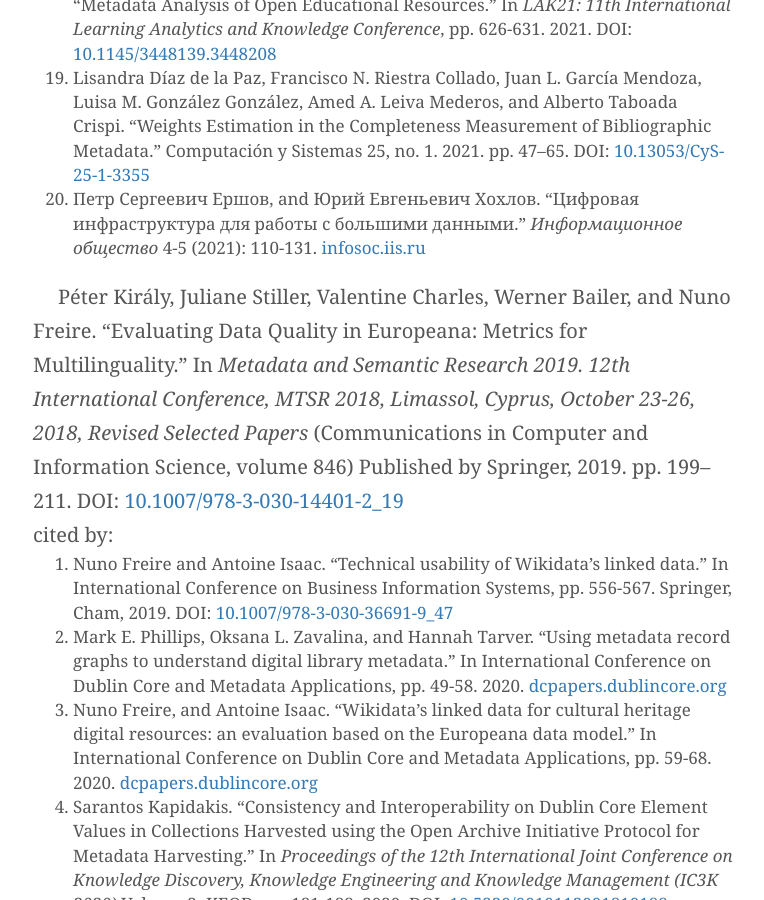
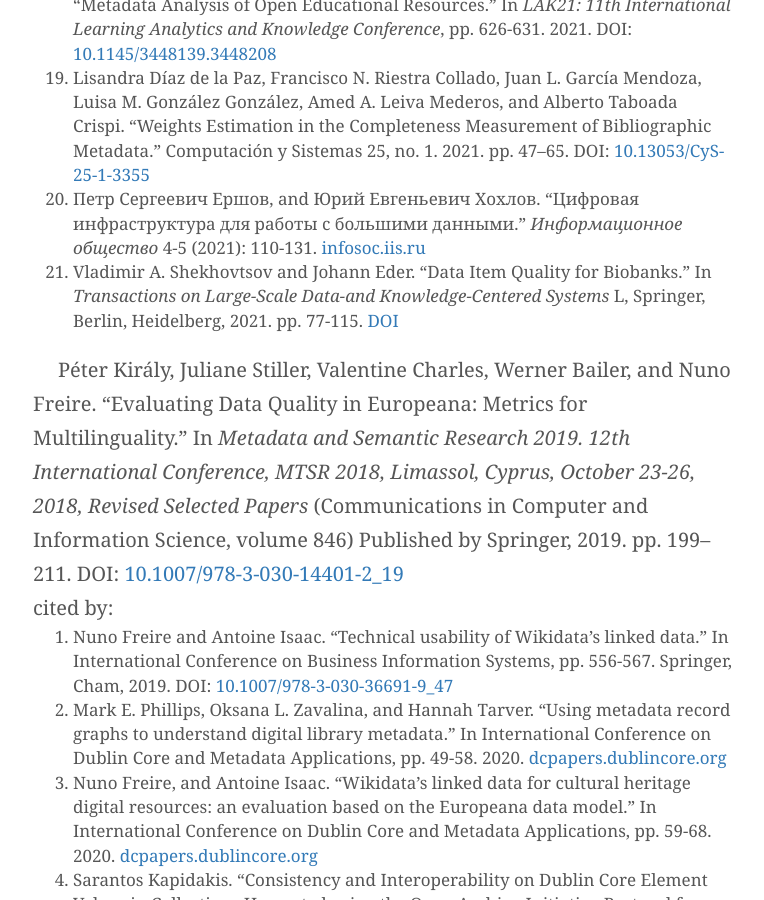
Before and after one commit to pkiraly/pkiraly.github.io, a Jekyll site: the page built from about.md, in a window 1280 px wide and 900 px high, scrolled down 6534 px. Shown: the whole window, without its empty margins (257-1021 px from the left). Built offline with Jekyll 4.4.1, drawn with Linux system fonts in a browser that asks for light colours; nearby versions of some CDN libraries; some web fonts are replaced; comment, search, counter and statistics services are not loaded.

Commit message:
Add Shekhovtsov and Eder, 2021

```diff
--- a/about.md
+++ b/about.md
@@ -118,6 +118,7 @@ cited by:<br/>
 18. Mohammadreza Tavakoli, Mirette Elias, Gábor Kismihók, and Sören Auer. "Metadata Analysis of Open Educational Resources." In _LAK21: 11th International Learning Analytics and Knowledge Conference_, pp. 626-631. 2021. DOI: [10.1145/3448139.3448208](https://doi.org/10.1145/3448139.3448208)
 19. Lisandra Díaz de la Paz, Francisco N. Riestra Collado, Juan L. García Mendoza, Luisa M. González González, Amed A. Leiva Mederos, and Alberto Taboada Crispi. "Weights Estimation in the Completeness Measurement of Bibliographic Metadata." Computación y Sistemas 25, no. 1. 2021. pp. 47–65. DOI: [10.13053/CyS-25-1-3355](https://doi.org/10.13053/CyS-25-1-3355)
 20. Петр Сергеевич Ершов, and Юрий Евгеньевич Хохлов. "Цифровая инфраструктура для работы с большими данными." _Информационное общество_ 4-5 (2021): 110-131. [infosoc.iis.ru](http://infosoc.iis.ru/article/view/657)
+21. Vladimir A. Shekhovtsov and Johann Eder. "Data Item Quality for Biobanks." In _Transactions on Large-Scale Data-and Knowledge-Centered Systems_ L, Springer, Berlin, Heidelberg, 2021. pp. 77-115. [DOI](https://doi.org/10.1007/978-3-662-64553-6_5)
 
 Péter Király, Juliane Stiller, Valentine Charles, Werner Bailer, and Nuno Freire. “Evaluating Data Quality in Europeana: Metrics for Multilinguality.” In *Metadata and Semantic Research 2019. 12th International Conference, MTSR 2018, Limassol, Cyprus, October 23-26, 2018, Revised Selected Papers* (Communications in Computer and Information Science, volume 846) Published by Springer, 2019. pp. 199–211. DOI: [10.1007/978-3-030-14401-2_19](https://doi.org/10.1007/978-3-030-14401-2_19)<br/>
 cited by:<br/>
```
